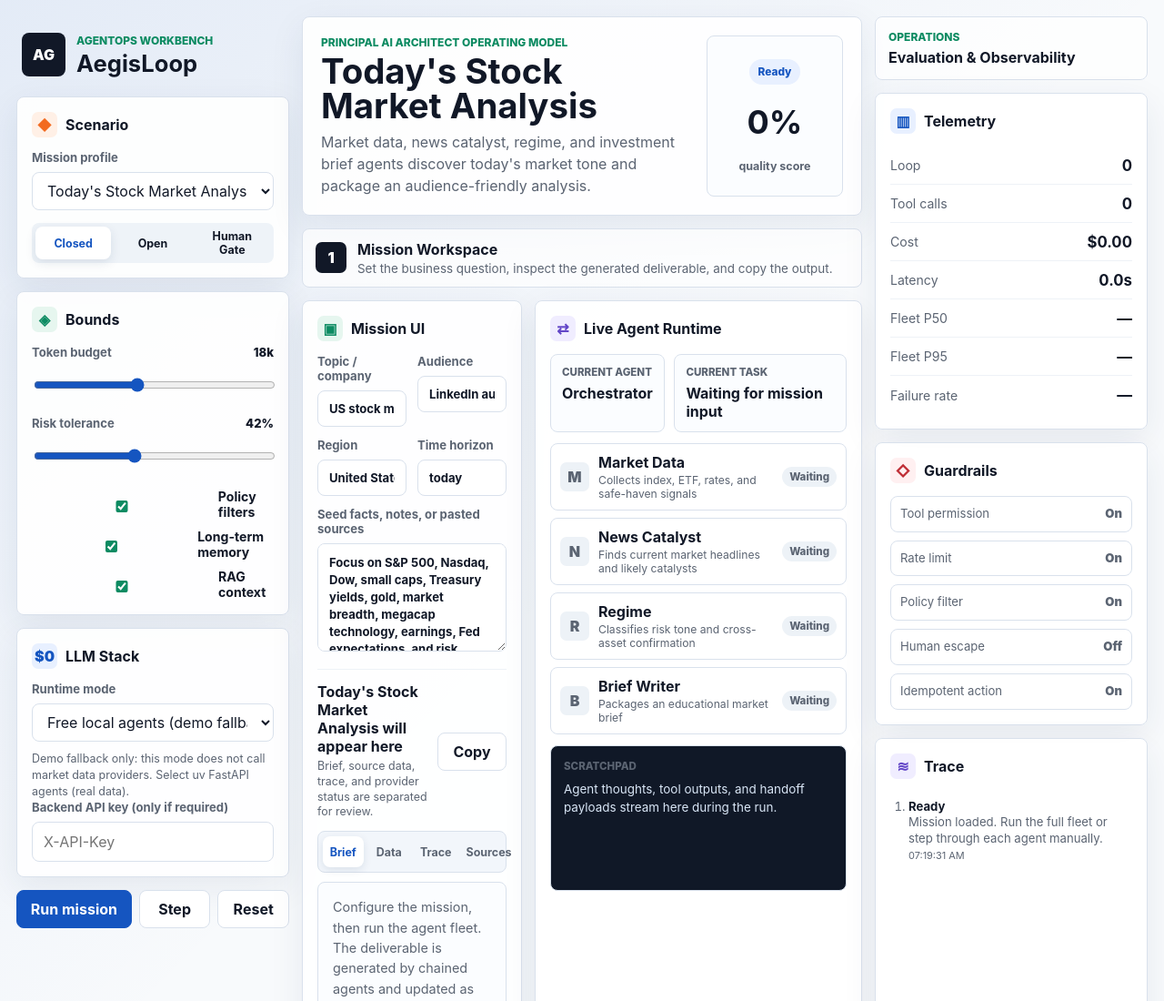
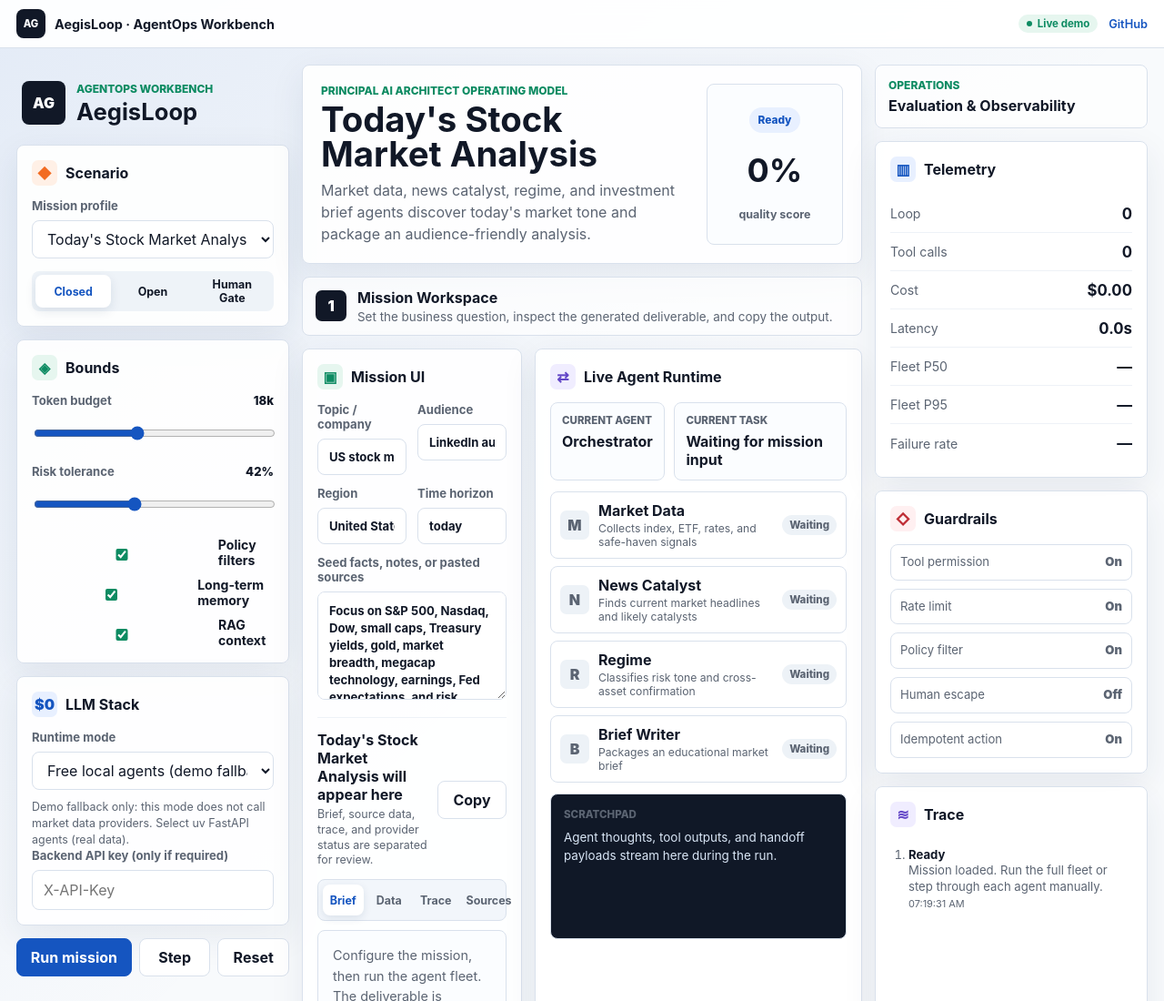
Before and after one commit to vpeetla-ai/aegisloop-agentops-workbench, a website: page app/index.html in a window 1280 px wide. Shown: the top 1100 px of the page at 91% size. Drawn offline with Linux system fonts and the light colour scheme; no server answers.

Commit message:
Revamp demo UI with shared production-grade design system.
Co-authored-by: Cursor <cursoragent@cursor.com>

```diff
--- a/app/index.html
+++ b/app/index.html
@@ -4,9 +4,21 @@
     <meta charset="UTF-8" />
     <meta name="viewport" content="width=device-width, initial-scale=1.0" />
     <title>AegisLoop AgentOps Workbench</title>
-    <link rel="stylesheet" href="styles.css?v=3" />
+    <link rel="stylesheet" href="styles.css?v=4" />
   </head>
   <body>
+    <header class="top-app-bar">
+      <div class="top-app-bar__inner">
+        <a href="/" class="top-app-bar__brand">
+          <span class="top-app-bar__mark">AG</span>
+          <span>AegisLoop · AgentOps Workbench</span>
+        </a>
+        <div class="top-app-bar__actions">
+          <span class="top-app-bar__live">Live demo</span>
+          <a href="https://github.com/vpeetla-ai/aegisloop-agentops-workbench" target="_blank" rel="noopener noreferrer">GitHub</a>
+        </div>
+      </div>
+    </header>
     <main class="shell">
       <section class="command-center" aria-label="AegisLoop agent operations workbench">
         <aside class="control-rail">
--- a/app/styles.css
+++ b/app/styles.css
@@ -1214,3 +1214,77 @@ input[type="range"] {
     width: fit-content;
   }
 }
+
+.top-app-bar {
+  position: sticky;
+  top: 0;
+  z-index: 200;
+  border-bottom: 1px solid var(--line);
+  background: rgba(255, 255, 255, 0.92);
+  backdrop-filter: blur(10px);
+}
+
+.top-app-bar__inner {
+  width: min(1540px, 100%);
+  margin: 0 auto;
+  padding: 10px 18px;
+  display: flex;
+  align-items: center;
+  justify-content: space-between;
+  gap: 12px;
+}
+
+.top-app-bar__brand {
+  display: flex;
+  align-items: center;
+  gap: 10px;
+  text-decoration: none;
+  color: var(--ink);
+  font-weight: 700;
+  font-size: 0.9rem;
+}
+
+.top-app-bar__mark {
+  display: grid;
+  place-items: center;
+  width: 32px;
+  height: 32px;
+  border-radius: 8px;
+  background: var(--ink);
+  color: #fff;
+  font-size: 0.7rem;
+  font-weight: 800;
+}
+
+.top-app-bar__actions {
+  display: flex;
+  align-items: center;
+  gap: 12px;
+  font-size: 0.8rem;
+}
+
+.top-app-bar__actions a {
+  color: var(--blue);
+  text-decoration: none;
+  font-weight: 600;
+}
+
+.top-app-bar__live {
+  display: inline-flex;
+  align-items: center;
+  gap: 6px;
+  padding: 0.2rem 0.55rem;
+  border-radius: 999px;
+  background: var(--green-2);
+  color: var(--green);
+  font-weight: 700;
+  font-size: 0.72rem;
+}
+
+.top-app-bar__live::before {
+  content: "";
+  width: 6px;
+  height: 6px;
+  border-radius: 50%;
+  background: currentColor;
+}
```
